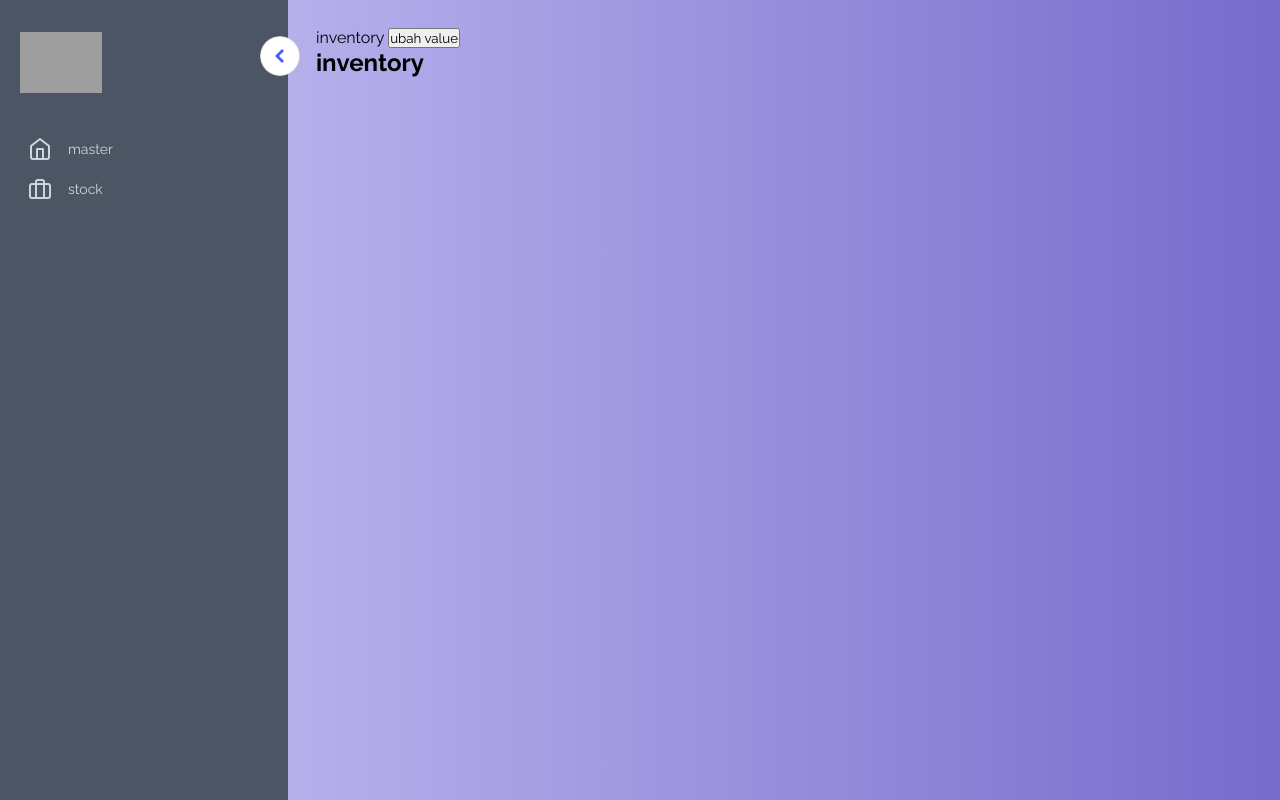
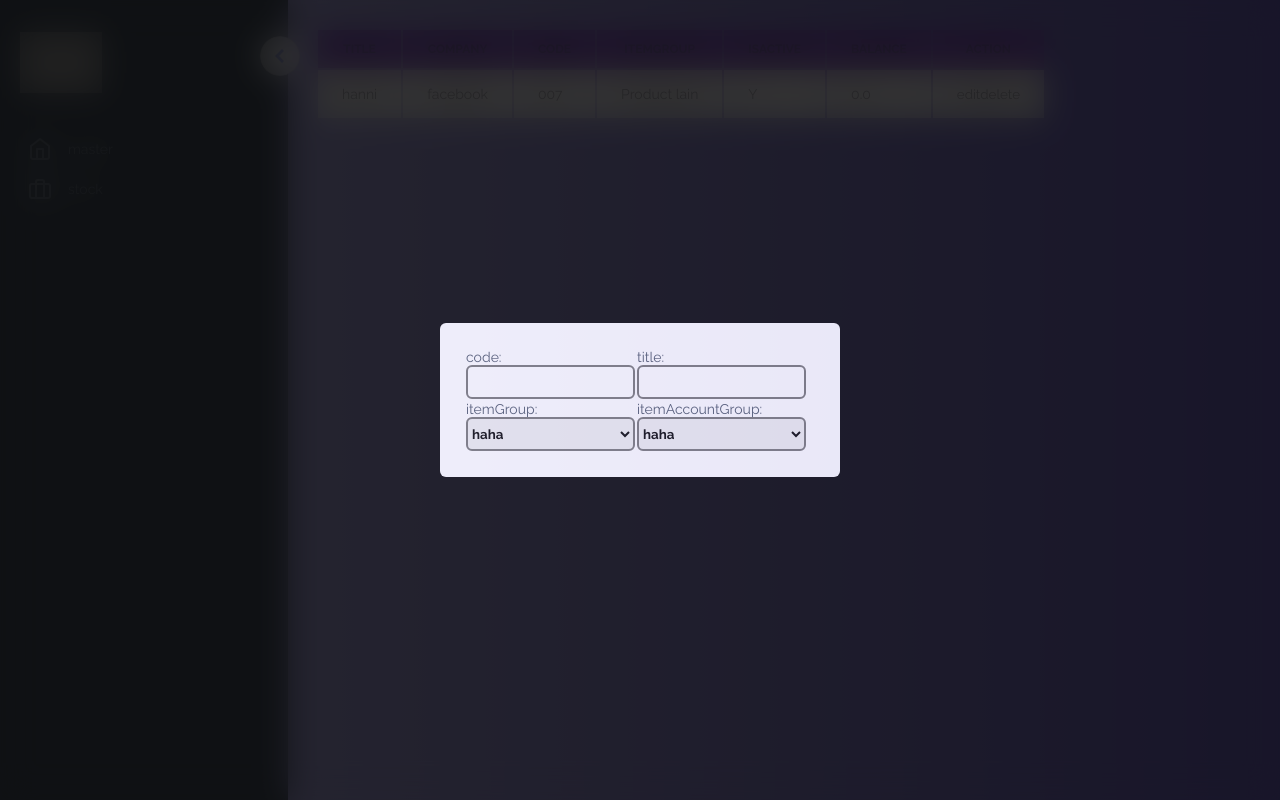
Before and after one commit to irfanyazid-13032000/vue-js-elsoft, a Vue app: page /master in a window 1280 px wide. Built offline with nearby package versions, Linux system fonts and the light colour scheme; grey boxes are pictures that could not be loaded.

Commit message:
modal & table

```diff
--- /dev/null
+++ b/src/components/AddMaster.vue
@@ -0,0 +1,84 @@
+<script>
+import Modal from '../components/Modal.vue'
+export default {
+  components: {
+    Modal
+  }
+}
+</script>
+
+
+<template>
+<Modal>
+  <table>
+    <tr>
+      <td>
+        <label for="code" class="block text-sm text-gray-700">code:</label>
+        <input type="text" id="code" name="code"  class="border rounded-md" style="height:34px; width:100%; padding-left:10px">
+      </td>
+      <td>
+
+      <label for="title" class="block text-sm text-gray-700">title:</label>
+      <input type="text" id="title" name="title"  class="w-full border rounded-md" style="height:34px;padding-left:10px">
+      </td>
+    </tr>
+    <tr>
+      <td>
+       <label for="itemGroup" class="block text-sm text-gray-700">itemGroup:</label>
+        <select class="w-full border rounded-md" style="height:34px">
+          <option value="">haha</option>
+          <option value="">haha</option>
+        </select>
+      </td>
+      <td>
+        <label for="itemAccountGroup" class="block text-sm text-gray-700">itemAccountGroup:</label>
+        <select class="w-full border rounded-md" style="height:34px">
+          <option value="">haha</option>
+          <option value="">haha</option>
+        </select>
+      </td>
+    </tr>
+  </table>
+</Modal>
+</template>
+
+<style>
+
+
+  .block {
+    display: block;
+}
+
+.text-sm {
+    font-size: 0.875rem;
+}
+
+.text-gray-700 {
+    color: #4a5568;
+}
+
+.border {
+    border-width: 2.8px;
+    font-weight: bold;
+    border-style: solid;
+}
+
+.rounded-md {
+    border-radius: 0.375rem;
+}
+
+.w-full {
+    width: 100%;
+}
+
+.px-4 {
+    padding-left: 1rem;
+    padding-right: 1rem;
+}
+
+.py-2 {
+    padding-top: 0.5rem;
+    padding-bottom: 0.5rem;
+}
+
+</style>
--- /dev/null
+++ b/src/components/Modal.vue
@@ -0,0 +1,94 @@
+<script>
+export default {
+}
+</script>
+<template>
+  <div class="fixed inset-0 bg-black bg-opacity-25 backdrop-blur-sm flex justify-center items-center">
+    <div class="w-400px flex flex-col bg-white p-6 rounded">
+        <!-- <button class="text-black text-xl place-self-end">
+            X
+        </button> -->
+       <slot></slot>
+    </div>
+</div>
+</template>
+
+
+<style>
+
+
+.fixed {
+    position: fixed;
+}
+
+.inset-0 {
+    top: 0;
+    right: 0;
+    bottom: 0;
+    left: 0;
+}
+
+.bg-black {
+    background-color: #000;
+}
+
+.bg-opacity-25 {
+    opacity: .8;
+}
+
+.backdrop-blur-sm {
+    backdrop-filter: blur(16px);
+}
+
+.flex {
+    display: flex;
+}
+
+.justify-center {
+    justify-content: center;
+}
+
+.items-center {
+    align-items: center;
+}
+
+.w-400px {
+    width: 400px;
+}
+
+.bg-white {
+    background-color: #fff;
+}
+
+.p-6 {
+    padding: 1.5rem;
+}
+
+.rounded {
+    border-radius: 0.375rem;
+}
+
+.text-black {
+    color: #000;
+}
+
+.text-xl {
+    font-size: 1.25rem;
+}
+
+.place-self-end {
+    align-self: flex-end;
+}
+
+button {
+    background-color: transparent;
+    border: none;
+    cursor: pointer;
+}
+
+
+
+
+
+
+</style>
--- a/src/components/Sidebar.vue
+++ b/src/components/Sidebar.vue
@@ -48,7 +48,6 @@ export default {
 
      <div style="flex: 1; padding: 1.75rem;">
       <slot>jiah</slot>
-      <h2>{{ selectMenu }}</h2>
     </div>
     </div>
 
--- a/src/pages/Master.vue
+++ b/src/pages/Master.vue
@@ -1,5 +1,7 @@
 <script>
 import Sidebar from '../components/Sidebar.vue';
+// import Modal from '../components/Modal.vue'
+import AddMaster from '../components/AddMaster.vue'
 export default {
   computed: {
     status1() {
@@ -7,18 +9,194 @@ export default {
     }
   },
   components: {
-    Sidebar
+    Sidebar,
+    AddMaster
   },
   methods: {
     changeValue() {
-      this.$store.state.selectedMenu = "jadi apa ini woy"
+      this.$store.state.selectedMenu = "master"
     }
   },
 }
 </script>
 <template>
   <Sidebar>
-   <slot>{{ status1 }} <button type="" @click="changeValue">ubah value</button></slot>
+   <slot>
+        <div class="relative overflow-x-auto">
+          <table class="w-full text-sm text-left rtl:text-right dark:text-gray-400">
+              <thead class="text-xs text-gray-700 uppercase bg-purple-50">
+                  <tr>
+                      <th scope="col" class="px-6 py-3 text-center">
+                          Title
+                      </th>
+
+                      <th scope="col" class="px-6 py-3 text-center">
+                          Company
+                      </th>
+                      <th scope="col" class="px-6 py-3 text-center">
+                          Code
+                      </th>
+                      <th scope="col" class="px-6 py-3 text-center">
+                          ItemGroup
+                      </th>
+                      <th scope="col" class="px-6 py-3 text-center">
+                          isActive
+                      </th>
+                      <th scope="col" class="px-6 py-3 text-center">
+                          Balance
+                      </th>
+                      <th scope="col" class="px-6 py-3 text-center">
+                          Action
+                      </th>
+
+                  </tr>
+              </thead>
+              <tbody>
+                  <tr class="bg-white dark:bg-blue-200">
+                      <th scope="row" class="px-6 py-4 font-medium whitespace-nowrap">
+                          hanni
+                      </th>
+                      <td class="px-6 py-4 text-black">
+                          facebook
+                      </td>
+                      <td class="px-6 py-4 text-black">
+                          007
+                      </td>
+                      <td class="px-6 py-4 text-black">
+                           Product lain
+                      </td>
+                      <td class="px-6 py-4 text-black">
+                         Y
+                      </td>
+                      <td class="px-6 py-4 text-black">
+                          0.0
+                      </td>
+                      <td class="px-6 py-4 text-black">
+                       <button type="">edit</button>
+                       <button type="">delete</button>
+
+                      </td>
+                  </tr>
+              </tbody>
+          </table>
+
+          <AddMaster></AddMaster>
+
+
+
+      </div>
+   </slot>
   </Sidebar>
 
 </template>
+
+<style>
+  .relative {
+    position: relative;
+}
+
+.overflow-x-auto {
+    overflow-x: auto;
+}
+
+.w-full {
+    width: 100%;
+}
+
+.text-sm {
+    font-size: 0.875rem;
+}
+
+.text-left {
+    text-align: left;
+}
+
+.rtl-text-right {
+    direction: rtl;
+    text-align: right;
+}
+
+.text-dark-purple {
+    color: #baa3f0;
+}
+
+.dark-text-gray-400 {
+    color: #CBD5E0;
+}
+
+.text-xs {
+    font-size: 0.75rem;
+}
+
+.text-gray-700 {
+    color: #4A5568;
+}
+
+.uppercase {
+    text-transform: uppercase;
+}
+
+.bg-purple-50 {
+    background-color: #905bd1;
+}
+
+.dark-bg-dark-purple {
+    background-color: #ffffff;
+}
+
+.dark-bg-blue-200 {
+    background-color: #BFDBFE;
+}
+
+.px-6 {
+    padding-left: 1.5rem;
+    padding-right: 1.5rem;
+}
+
+.py-3 {
+    padding-top: 0.75rem;
+    padding-bottom: 0.75rem;
+}
+
+.text-center {
+    text-align: center;
+}
+
+.font-medium {
+    font-weight: 500;
+}
+
+.whitespace-nowrap {
+    white-space: nowrap;
+}
+
+.text-black {
+    color: #000;
+}
+
+.py-4 {
+    padding-top: 1rem;
+    padding-bottom: 1rem;
+}
+
+button {
+    background-color: transparent;
+    border: none;
+    cursor: pointer;
+}
+
+
+
+
+
+
+
+
+
+
+
+
+
+
+
+</style>
```
